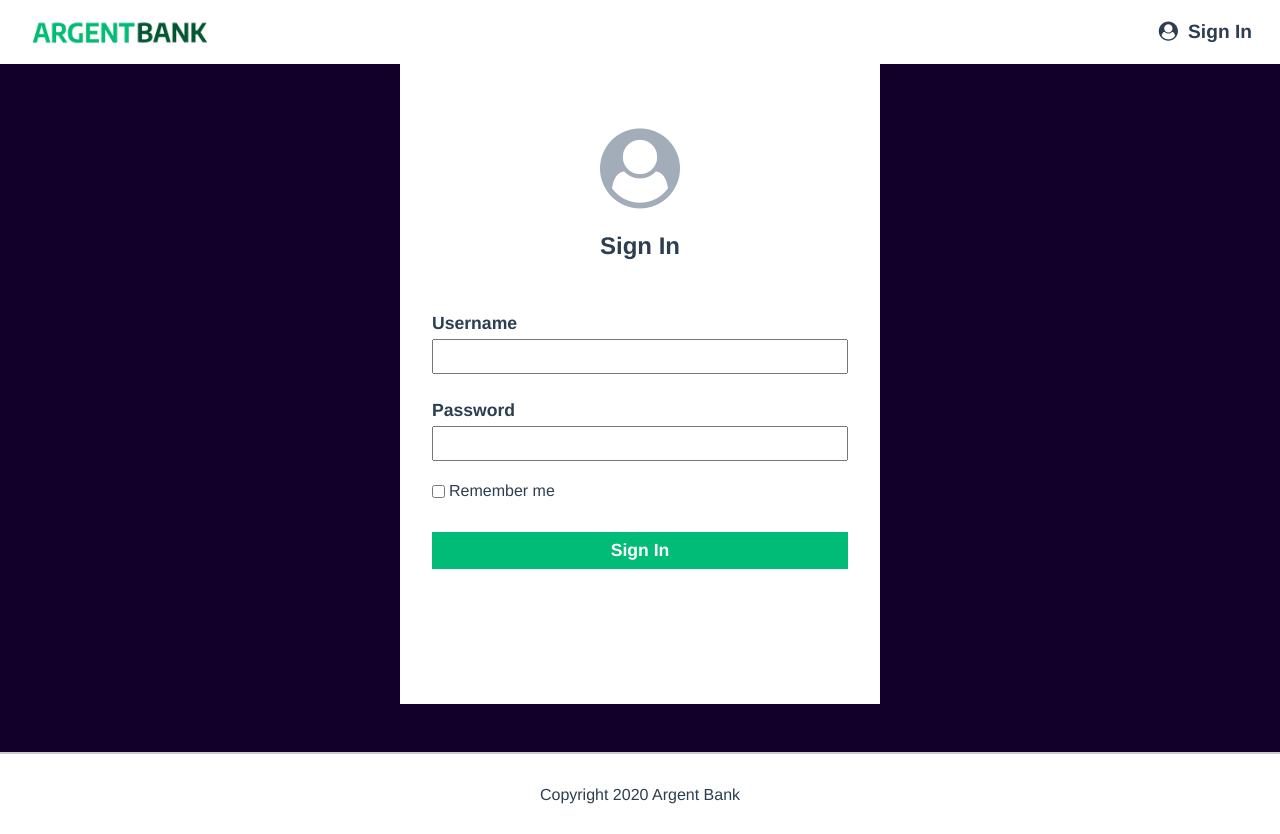
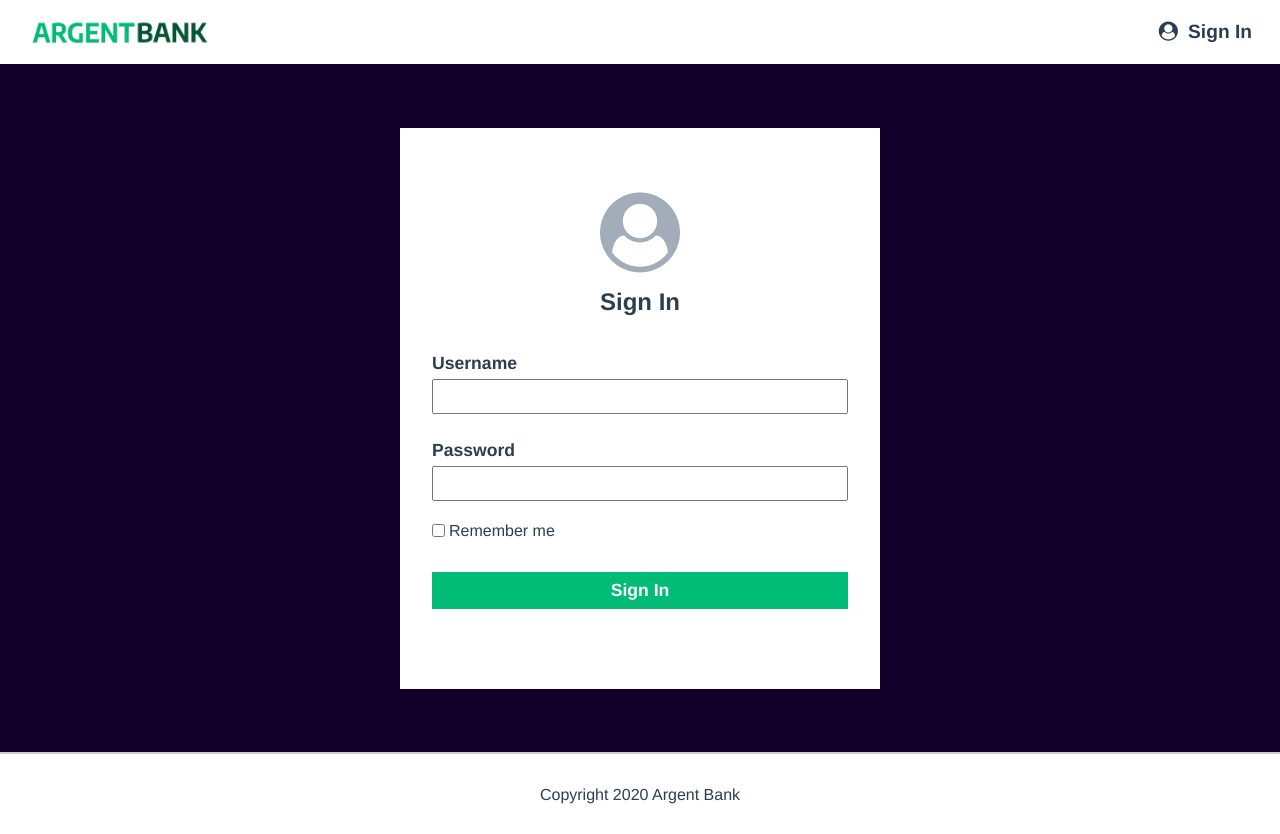
Before and after one commit to emilie-v11/Argent-Bank, a React (Create React App) app: page /login in a window 1280 px wide. Built offline with nearby package versions, Linux system fonts and the light colour scheme.

Commit message:
LoginPage & SignIn components - add CSS & creation of several components

```diff
--- a/src/App.css
+++ b/src/App.css
@@ -9,104 +9,14 @@
     min-height: 86vh;
 }
 
-.main-signIn {
-    min-height: 86vh;
-    display: flex;
-    justify-content: center;
-    align-items: center;
-    text-align: center;
-}
-
 .bg-dark {
     background-color: #12002b;
 }
-/* ============================================================================ */
-/* HomePage */
-
 
 /* ============================================================================ */
 /* LoginPage */
-.sign-in-button {
-    display: block;
-    width: 100%;
-    padding: 8px;
-    font-size: 1.1rem;
-    font-weight: bold;
-    /* margin-top: 1rem; */
-    border-color: #00bc77;
-    background-color: #00bc77;
-    color: #fff;
-    text-decoration: none;
-    margin: 2rem 0;
-}
 
-.sign-in-button:hover {
-    color: #fff;
-    background: #018a58;
-}
-
-.sign-in-container {
-    box-sizing: border-box;
-    background-color: white;
-    width: 300px;
-    margin: 0 auto;
-    /* padding: 2rem; */
-    /* margin-top: 3rem; */
-    margin-bottom: 3rem;
-    width: 30rem;
-    height: 35rem;
-    height: 40rem;
-}
-
-.sign-in-content {
-    width: 100%;
-    height: auto;
-    padding: 4rem 2rem;
-}
-.sign-in-content h1 {
-    margin: 1.5rem;
-}
-
-.sign-in-content form {
-    margin: 3rem 0;
-}
-
-.sign-in-icon::before {
-    font-size: 5rem;
-    /* color: #e1e6ed; */
-    color: #a2adb9;
-}
-
-.input-remember {
-    display: flex;
-    align-items: center;
-    flex-direction: row-reverse;
-    justify-content: left;
-}
-
-.input-remember label {
-    margin-left: 0.25rem;
-}
-
-.input-wrapper {
-    display: flex;
-    flex-direction: column;
-    text-align: left;
-    margin-bottom: 1rem;
-    padding: 5px 0;
-    font-size: 1.1rem;
-}
-
-.input-wrapper label {
-    font-weight: bold;
-    padding-bottom: 5px;
-}
-
-.input-wrapper input {
-    padding: 5px;
-    font-size: 1.1rem;
-}
-
+/* form */
 /* ============================================================================ */
 /* UserPage */
 .heading {
--- /dev/null
+++ b/src/components/SignInContainer/SignInContainer.css
@@ -0,0 +1,30 @@
+.sign-in-container {
+    box-sizing: border-box;
+    background-color: white;
+    width: 300px;
+    margin: 3rem auto;
+    /* padding: 2rem; */
+    /* margin-top: 3rem; */
+    margin-bottom: 3rem;
+    width: 30rem;
+    /* height: 35rem;
+    height: 40rem; */
+    height: auto;
+}
+
+.sign-in-content {
+    width: 100%;
+    height: auto;
+    padding: 2rem 2rem;
+
+    display: flex;
+    flex-direction: column;
+    justify-content: center;
+    height: 100%;
+}
+
+@media (min-width: 720px) {
+    .sign-in-container {
+        margin: 1rem auto;
+    }
+}
--- /dev/null
+++ b/src/components/SignInContainer/SignInContainer.jsx
@@ -0,0 +1,17 @@
+import React from 'react';
+import './SignInContainer.css';
+import SignInHeading from './SignInHeading/SignInHeading';
+import SignInForm from './SignInForm/SignInForm';
+
+const SignInContainer = () => {
+    return (
+        <section className="sign-in-container">
+            <div className="sign-in-content">
+                <SignInHeading classIcon={'fa fa-user-circle'} title={'Sign In'} />
+                <SignInForm />
+            </div>
+        </section>
+    );
+};
+
+export default SignInContainer;
--- /dev/null
+++ b/src/components/SignInContainer/SignInForm/SignInForm.css
@@ -0,0 +1,26 @@
+/* form */
+.sign-in-form {
+    /* margin-top: 3rem;
+    margin-top: 1rem; */
+    margin: 1rem 0;
+}
+
+/* button */
+.sign-in-button {
+    display: block;
+    width: 100%;
+    padding: 8px;
+    font-size: 1.1rem;
+    font-weight: bold;
+    /* margin-top: 1rem; */
+    border-color: #00bc77;
+    background-color: #00bc77;
+    color: #fff;
+    text-decoration: none;
+    margin: 2rem 0;
+}
+
+.sign-in-button:hover {
+    color: #fff;
+    background: #018a58;
+}
--- /dev/null
+++ b/src/components/SignInContainer/SignInForm/SignInForm.jsx
@@ -0,0 +1,42 @@
+import React from 'react';
+import { NavLink } from 'react-router-dom';
+import './SignInForm.css';
+import SignInFormField from './SignInFormField/SignInFormField';
+
+const SignInForm = () => {
+    return (
+        <form className="sign-in-form">
+            <SignInFormField
+                className={'input-wrapper'}
+                type={'text'}
+                id_HtmlFor={'username'}
+                label="Username"
+            />
+            <SignInFormField
+                className={'input-wrapper'}
+                type={'password'}
+                id_HtmlFor={'password'}
+                label={'Password'}
+            />
+
+            <SignInFormField
+                className={'input-remember'}
+                type={'checkbox'}
+                id_HtmlFor={'remember-me'}
+                label={'Remember me'}
+            />
+            {/* PLACEHOLDER DUE TO STATIC SITE */}
+            <NavLink to="/user" className="sign-in-button">
+                Sign In
+            </NavLink>
+
+            {/* SHOULD BE THE BUTTON BELOW */}
+            {/* <button className="sign-in-button">Sign In</button> */}
+            {/* FIXME change for an input with submit
+                <input type="submit" value="Sign In" />
+            */}
+        </form>
+    );
+};
+
+export default SignInForm;
--- /dev/null
+++ b/src/components/SignInContainer/SignInForm/SignInFormField/SignInFormField.css
@@ -0,0 +1,32 @@
+/* inputs & label*/
+.input-wrapper {
+    display: flex;
+    flex-direction: column;
+    text-align: left;
+    margin-bottom: 1rem;
+    padding: 5px 0;
+    font-size: 1.1rem;
+}
+
+.input-wrapper label {
+    font-weight: bold;
+    /* padding-bottom: 5px; */
+    margin-bottom: 5px;
+}
+
+.input-wrapper input {
+    padding: 5px;
+    font-size: 1.1rem;
+}
+
+/* Remember checkbox */
+.input-remember {
+    display: flex;
+    align-items: center;
+    flex-direction: row-reverse;
+    justify-content: left;
+}
+
+.input-remember label {
+    margin-left: 0.25rem;
+}
--- /dev/null
+++ b/src/components/SignInContainer/SignInForm/SignInFormField/SignInFormField.jsx
@@ -0,0 +1,21 @@
+import React from 'react';
+import PropTypes from 'prop-types';
+import './SignInFormField.css';
+
+const SignInFormField = ({ className, type, id_HtmlFor, label }) => {
+    return (
+        <div className={className}>
+            <label htmlFor={id_HtmlFor}>{label}</label>
+            <input type={type} id={id_HtmlFor} />
+        </div>
+    );
+};
+
+SignInFormField.propTypes = {
+    className: PropTypes.string,
+    type: PropTypes.string.isRequired,
+    id_HtmlFor: PropTypes.string.isRequired,
+    label: PropTypes.string.isRequired,
+};
+
+export default SignInFormField;
--- /dev/null
+++ b/src/components/SignInContainer/SignInHeading/SignInHeading.css
@@ -0,0 +1,18 @@
+.sign-in-heading {
+    margin: 1rem 0;
+}
+
+.sign-in-heading i {
+    margin: 1rem;
+}
+
+.sign-in-heading i::before {
+    font-size: 5rem;
+    color: #e1e6ed;
+    color: #a2adb9;
+}
+
+.sign-in-heading h1 {
+    /* margin: 1rem; */
+    font-size: 1.5rem;
+}
--- /dev/null
+++ b/src/components/SignInContainer/SignInHeading/SignInHeading.jsx
@@ -0,0 +1,19 @@
+import React from 'react';
+import PropTypes from 'prop-types';
+import './SignInHeading.css';
+
+const SignInHeading = ({ classIcon, title }) => {
+    return (
+        <div className="sign-in-heading">
+            <i className={classIcon}></i>
+            <h1>{title}</h1>
+        </div>
+    );
+};
+
+SignInHeading.propTypes = {
+    classIcon: PropTypes.string.isRequired,
+    title: PropTypes.string.isRequired,
+};
+
+export default SignInHeading;
--- a/src/pages/LogInPage/LogInPage.css
+++ b/src/pages/LogInPage/LogInPage.css
@@ -0,0 +1,8 @@
+.main-signIn {
+    min-height: 86vh;
+    display: flex;
+    justify-content: center;
+    align-items: center;
+    text-align: center;
+    background-color: #12002b;
+}
--- a/src/pages/LogInPage/LogInPage.jsx
+++ b/src/pages/LogInPage/LogInPage.jsx
@@ -1,39 +1,11 @@
 import React from 'react';
-import { NavLink } from 'react-router-dom';
+import SignInContainer from '../../components/SignInContainer/SignInContainer';
+import './LogInPage.css';
 
 const LogInPage = () => {
     return (
-        <main className="main main-signIn bg-dark">
-            <section className="sign-in-container">
-                <div className="sign-in-content">
-                    {/* <i className="fa fa-user sign-in-icon"></i> */}
-                    <i className="fa fa-user-circle sign-in-icon"></i>
-                    <h1>Sign In</h1>
-                    <form>
-                        <div className="input-wrapper">
-                            <label htmlFor="username">Username</label>
-                            <input type="text" id="username" />
-                        </div>
-                        <div className="input-wrapper">
-                            <label htmlFor="password">Password</label>
-                            <input type="password" id="password" />
-                        </div>
-                        <div className="input-remember">
-                            <label htmlFor="remember-me">Remember me</label>
-                            <input type="checkbox" id="remember-me" />
-                        </div>
-                        {/* PLACEHOLDER DUE TO STATIC SITE */}
-                        {/* FIXME change for an input with submit
-                            <input type="submit" value="Sign In" />
-                        */}
-                        <NavLink to="/user" className="sign-in-button">
-                            Sign In
-                        </NavLink>
-                        {/* SHOULD BE THE BUTTON BELOW */}
-                        {/* <button className="sign-in-button">Sign In</button> */}
-                    </form>
-                </div>
-            </section>
+        <main className="main-signIn">
+            <SignInContainer />
         </main>
     );
 };
```
